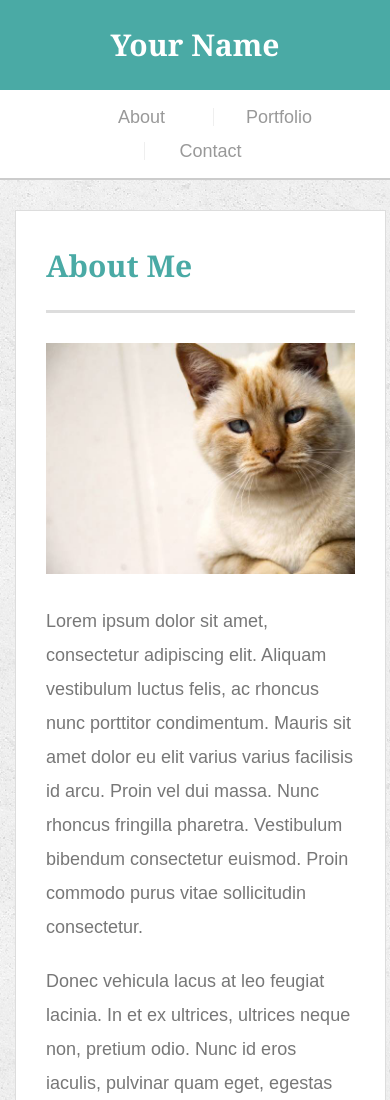
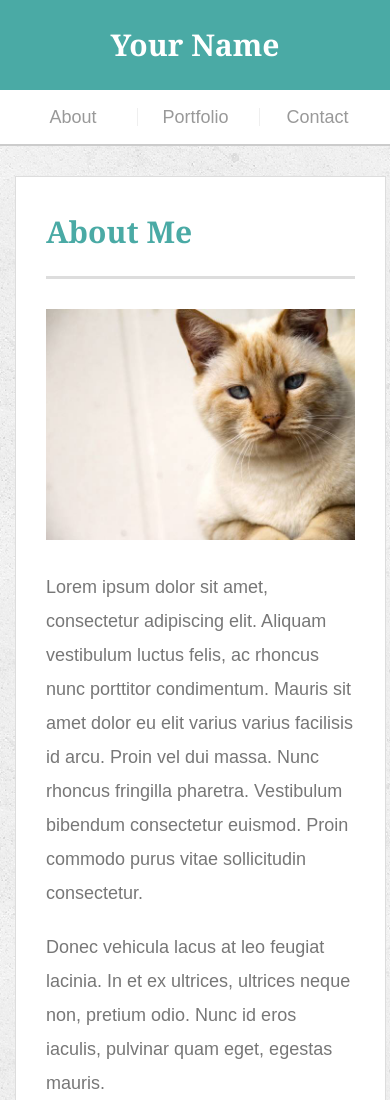
Before and after one commit to belcboo/Responsive-Portfolio, a plain HTML site: page index.html in a window 390 px wide. Shown: the top 1100 px of the page. Drawn offline with Linux system fonts and the light colour scheme.

Commit message:
Beta 2 - Working in resolutions 640 & 768

```diff
--- a/assets/css/style.css
+++ b/assets/css/style.css
@@ -258,7 +258,9 @@ input[type=submit] {
   }
 
   nav a{
-    width: 30%
+    width: 30%;
+    padding: 0;
+    margin: 0;
   }
 
   #main-container{
```
